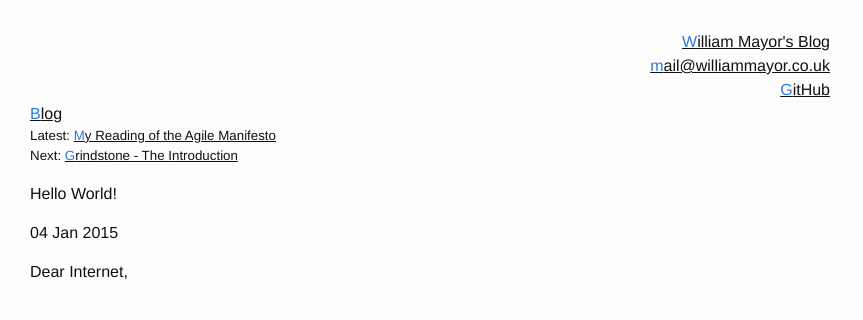
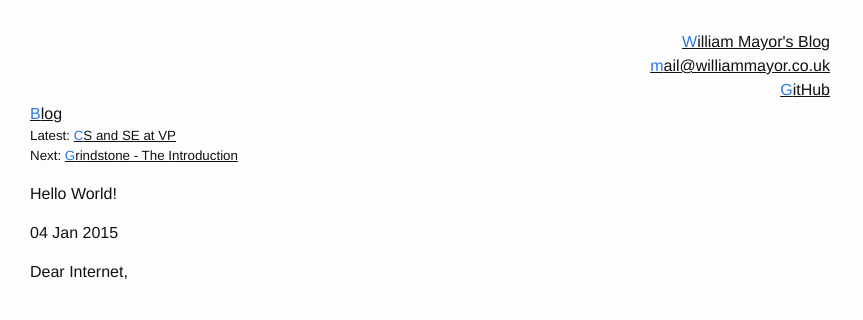
Before and after one commit to WilliamMayor/williammayor.github.io, a Jekyll site: the page built from _posts/2015-01-04-hello-world.md, in a window 1280 px wide. Shown: the top 320 px of the page, without its empty margins (0-863 px from the left). Built offline with Jekyll 4.4.1, drawn with Linux system fonts in a browser that asks for light colours; some of the changed lines change nothing that is shown.

Commit message:
New post for VP

```diff
--- a/_config.yml
+++ b/_config.yml
@@ -15,5 +15,4 @@
 permalink: pretty
 
 # Serve setting
-port: 80
 host: 0.0.0.0
--- /dev/null
+++ b/_posts/2015-11-23-cs_and_se_at_vp.md
@@ -0,0 +1,18 @@
+---
+layout: post
+title:  "CS and SE at VP"
+date:   2015-11-23
+---
+OK... so I've been a bit lax about writing on this blog. That's a bit hypocritical given that I'm currently delivering a course that centres around how great it is for developers to write blogs.
+
+So I'm going to kick start my blog writing with a quick run-down of the Computer Science and Software Engineering Course I'm currently helping to run at Villiers Park. CS and SE at VP.
+
+The course is put on for a gifted and talented range of sixth-form students from around the UK. They pick from a list of possible courses and these particulars fools chose the Computer Science one. I'm running the software engineering side of things. I'm focusing on broad SE practises that I've boiled down in my own way to be; problem solving and being lazy. You can read over the slides for my talks here: [http://wm.codeguild.co].
+
+In the talks I explain that SE requires two skills. Problem solving is the art of breaking a large task down into smaller, manageable chunks. I talk about how breaking problems down like this is quite natural but that software engineers try to be very exact a precise about it. I don't quite venture into the world of Kanban, Agile, and issue trackers but I try to explain the importance of being able to describe a project in terms of small units of work.
+
+In the being lazy part of the talk I describe principles like DRY and KISS. I talk about how to do an excellent job with the least amount of effort. I think that thinking like this leads to a conclusion that aligns with industry best practise. You write decent documentation because you don't want to spend time in the future re-reading all of your code, but you don't write docs that describe the code (because the code does that itself and you're two lazy to write functions twice).
+
+I'm sure my explanation of SE in these terms is a little simplistic, and probably misses out a lot of important factors. I'd like to think it's a good stepping stone, and hopefully something that isn't really covered in A-level syllabuses.
+
+I like running these course because they give me an opportunity to try to distill what I'm learning about SE and deliver it to a room of A-level students. The course gets better (IMO) each time I run it; a combination of me learning more about SE and me learning more about delivering courses.
```
